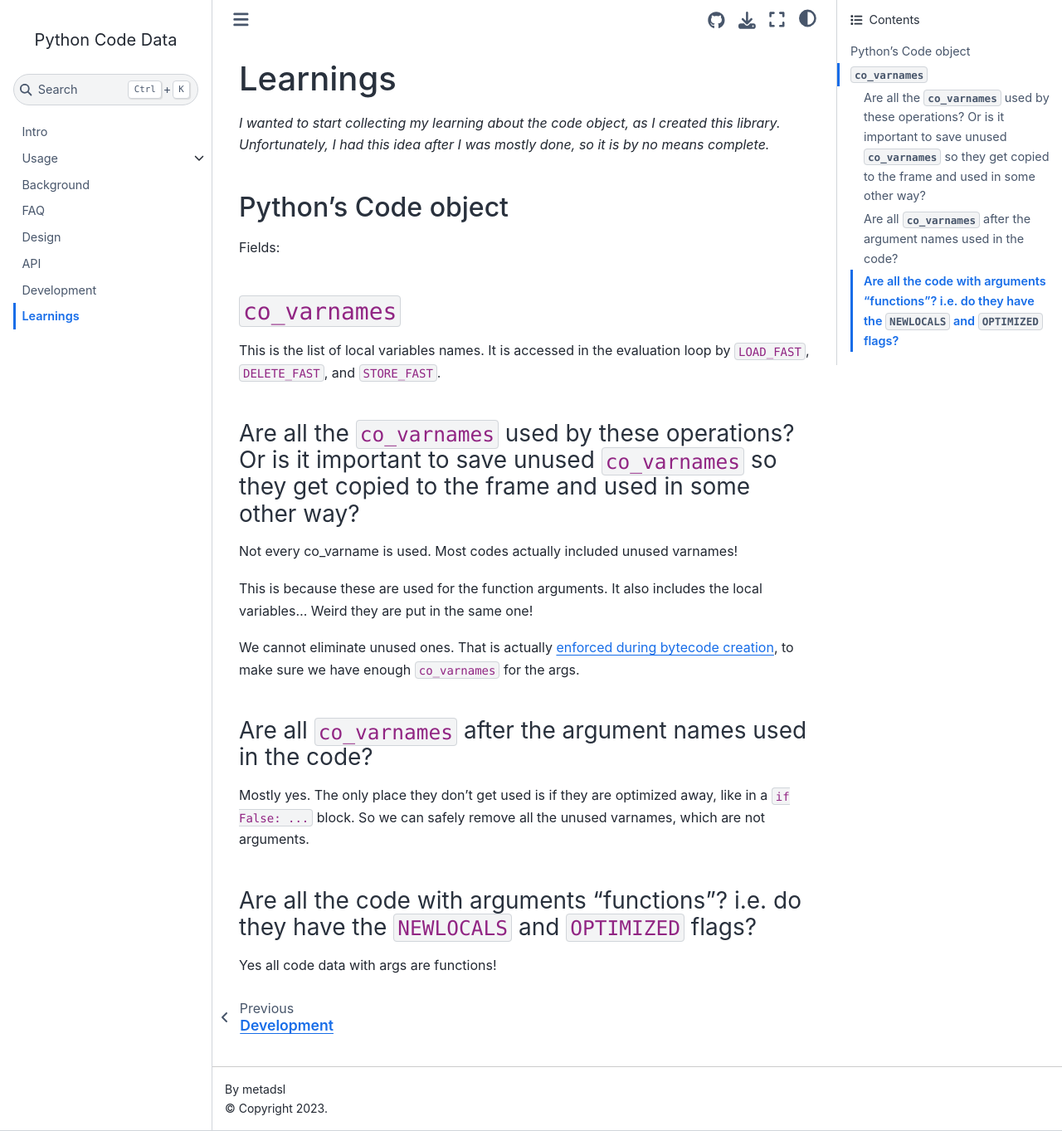
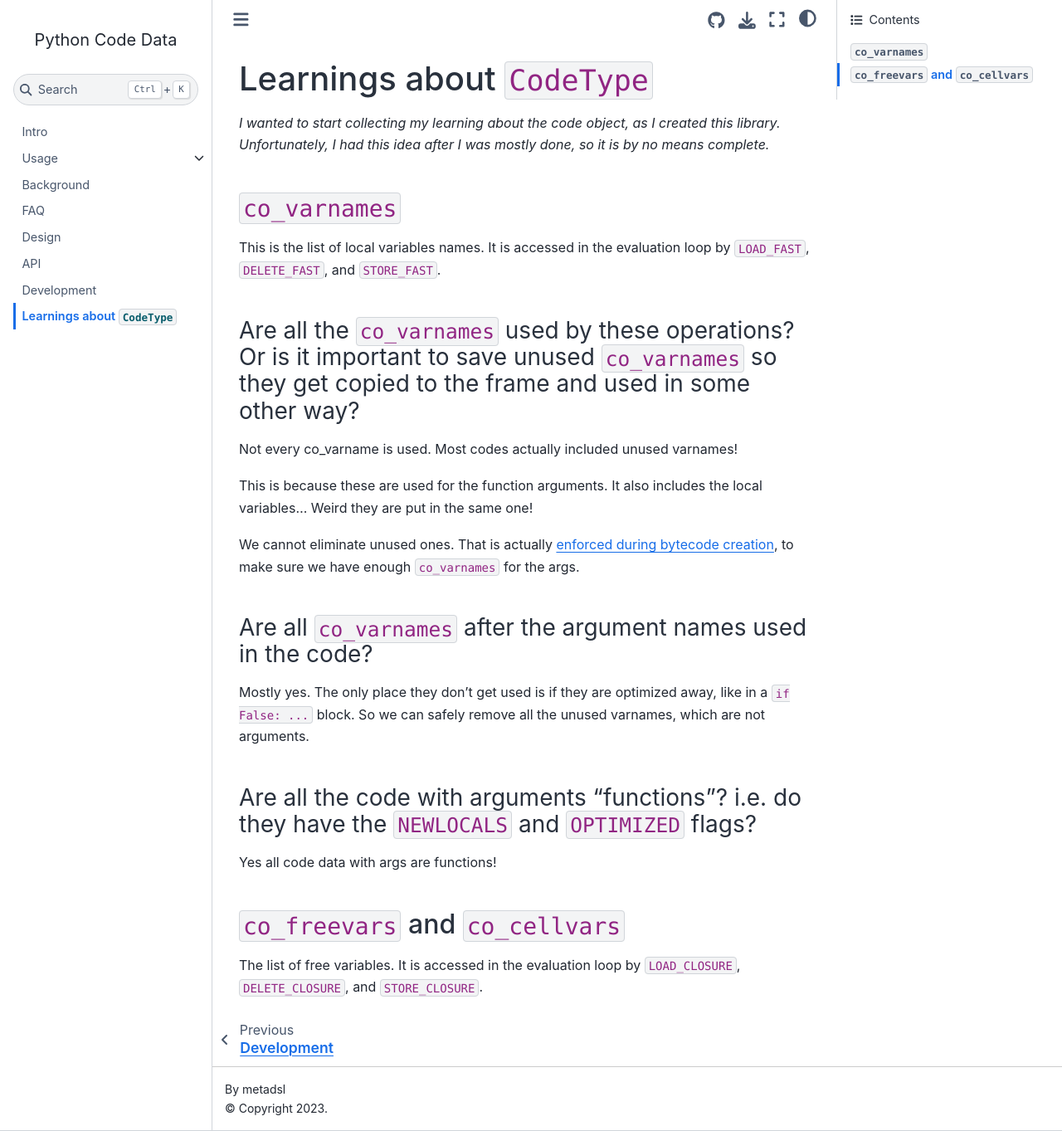
Before and after one commit to metadsl/python-code-data, a Jupyter Book: the page built from docs/learnings.md, in a window 1280 px wide and 1363 px high. Shown: the whole window at 83% size. Built offline with Jupyter Book 1.0.4 settings and Sphinx 7.4.7 and the Sphinx Book theme 1.1.4, drawn with Linux system fonts in a browser that asks for light colours.

```diff
--- a/docs/learnings.md
+++ b/docs/learnings.md
@@ -1,10 +1,6 @@
-# Learnings
+# Learnings about `CodeType`
 
 _I wanted to start collecting my learning about the code object, as I created this library. Unfortunately, I had this idea after I was mostly done, so it is by no means complete._
-
-## Python's Code object
-
-Fields:
 
 ## `co_varnames`
 
@@ -27,3 +23,7 @@ can safely remove all the unused varnames, which are not arguments.
 ### Are all the code with arguments "functions"? i.e. do they have the `NEWLOCALS` and `OPTIMIZED` flags?
 
 Yes all code data with args are functions!
+
+## `co_freevars` and `co_cellvars`
+
+The list of free variables. It is accessed in the evaluation loop by `LOAD_CLOSURE`, `DELETE_CLOSURE`, and `STORE_CLOSURE`.
```
Also changed, not shown: code_data/__init__.py (+9 -2 lines), docs/example_function_types.md (+1 -1 lines), docs/usage.md (+3 -4 lines).
